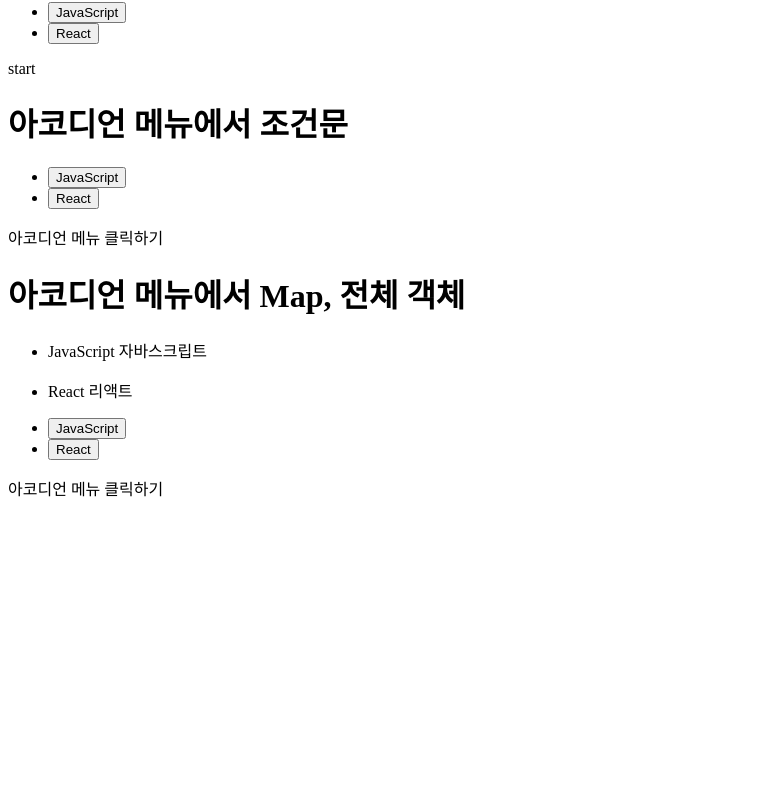
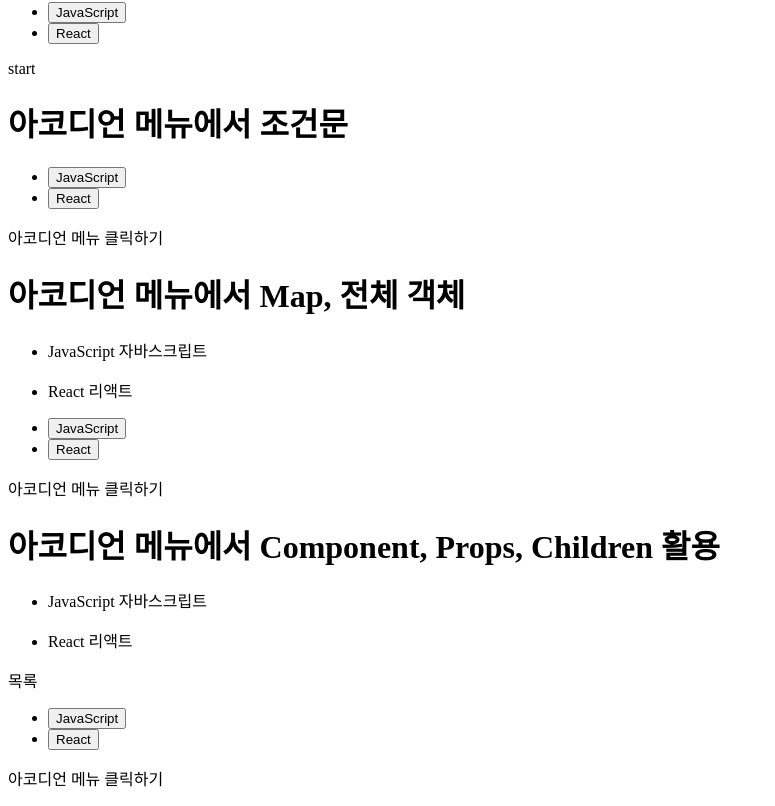
Before and after one commit to wangkodok/react-toy, a React (Vite) app: page / in a window 1280 px wide. Shown: the part 321-1127 px from the top of the page, without its empty margins (0-775 px from the left). Before the commit the page ends 837 px from the top, so only its background shows below. Built offline with nearby package versions, Linux system fonts and the light colour scheme.

Commit message:
Component, Props, Children 활용

```diff
--- a/src/App.jsx
+++ b/src/App.jsx
@@ -4,6 +4,7 @@ import PropsChildren from "./PropsChildren";
 import AccordionMenu from "./AccordionMenu";
 import Conditional from "./Conditional";
 import Map from "./Map";
+import ComponentPropsChildren from "./ComponentPropsChildren";
 
 export default function App() {
   return (
@@ -14,6 +15,7 @@ export default function App() {
       <AccordionMenu />
       <Conditional />
       <Map />
+      <ComponentPropsChildren />
     </div>
   );
 }
--- /dev/null
+++ b/src/ComponentPropsChildren.jsx
@@ -0,0 +1,81 @@
+import { useState } from "react";
+
+const DATA = [
+  {
+    title: "JavaScript",
+    desc: "자바스크립트",
+  },
+  {
+    title: "React",
+    desc: "리액트",
+  },
+];
+
+export default function AccordionMenu() {
+  const [selectClick, setSelectClick] = useState();
+
+  function handleSelect(onSelect) {
+    setSelectClick(onSelect);
+  }
+
+  let innerHTML = <p>아코디언 메뉴 클릭하기</p>;
+
+  if (selectClick) {
+    innerHTML = <p>{selectClick}</p>;
+  }
+
+  return (
+    <>
+      <h1>아코디언 메뉴에서 Component, Props, Children 활용</h1>
+      <List id="PROPS" className="props" title="목록">
+        {DATA.map((data) => {
+          return <Contents key={data.title} {...data} />;
+        })}
+      </List>
+      <List>
+        <Item
+          onSelect={() => {
+            return handleSelect("JavaScript");
+          }}
+        >
+          JavaScript
+        </Item>
+        <Item
+          onSelect={() => {
+            return handleSelect("React");
+          }}
+        >
+          React
+        </Item>
+      </List>
+      {innerHTML}
+    </>
+  );
+}
+
+function List({ title, children, ...props }) {
+  return (
+    <>
+      <ul {...props}>{children}</ul>
+      <p>{title}</p>
+    </>
+  );
+}
+
+function Item({ children, onSelect }) {
+  return (
+    <li>
+      <button onClick={onSelect}>{children}</button>
+    </li>
+  );
+}
+
+function Contents({ title, desc }) {
+  return (
+    <li>
+      <p>
+        {title} {desc}
+      </p>
+    </li>
+  );
+}
```
